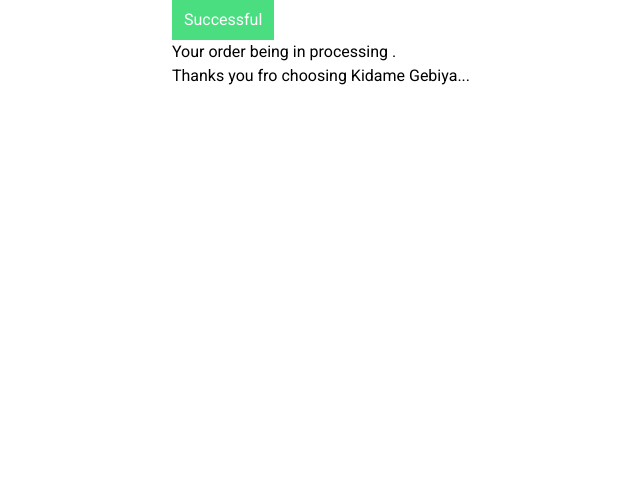
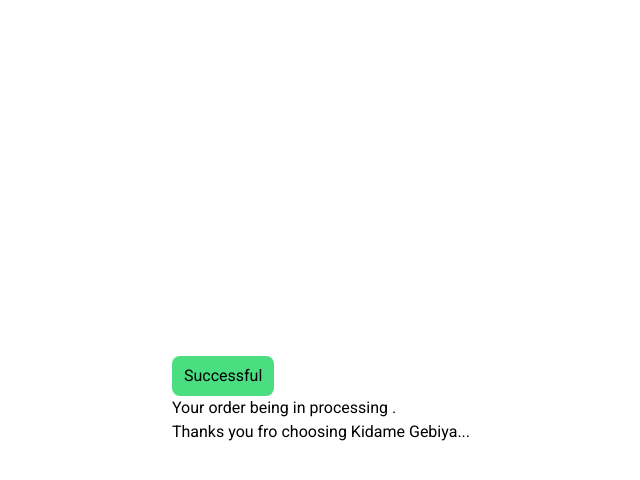
Before and after one commit to atsed27/Ethiop-Gebiya, a React (Create React App) app in the folder client/: page /success in a window 1280 px wide. Shown: the top 480 px of the page, without its empty margins (319-959 px from the left). Built offline with nearby package versions, Linux system fonts and the light colour scheme.

Commit message:
add succus page update 2

```diff
--- a/client/src/page/Stripe.jsx
+++ b/client/src/page/Stripe.jsx
@@ -37,9 +37,12 @@
       }
     };
     stripeToken && makeRequest();
-  }, [cart.total, stripeToken]);
+  }, [cart.total, navigation, stripeToken]);
   return (
     <div className="flex items-center justify-center h-screen">
+      {stripeToken ? (
+        <span>please with it is processing....</span>
+      ) : (
         <StripeCheckout
           name={user.currentUser.username}
           image="https://www.vidhub.co/assets/logos/vidhub-icon-2e5c629f64ced5598a56387d4e3d0c7c.png" // the pop-in header image (default none)
@@ -55,6 +58,7 @@
             Pay
           </button>
         </StripeCheckout>
+      )}
     </div>
   );
 }
--- a/client/src/page/Success.jsx
+++ b/client/src/page/Success.jsx
@@ -2,9 +2,9 @@
 
 function Success() {
   return (
-    <div className="flex items-center justify-center">
+    <div className="flex items-center justify-center h-screen">
       <div>
-        <button className="px-3 py-2 text-white bg-green-400">
+        <button className="px-3 py-2 bg-green-400 rounded-lg">
           Successful
         </button>
         <p>
```
Lines whose indentation alone changed are shown as unchanged.
